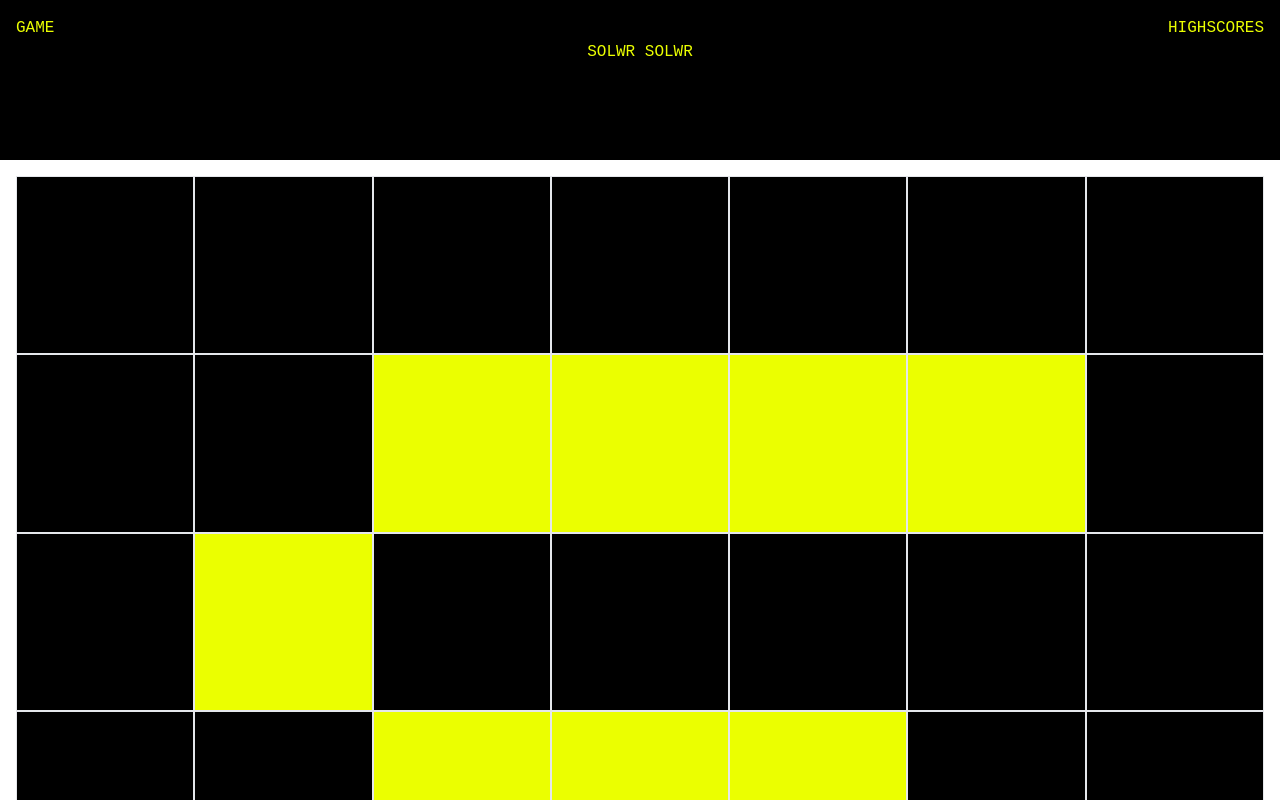
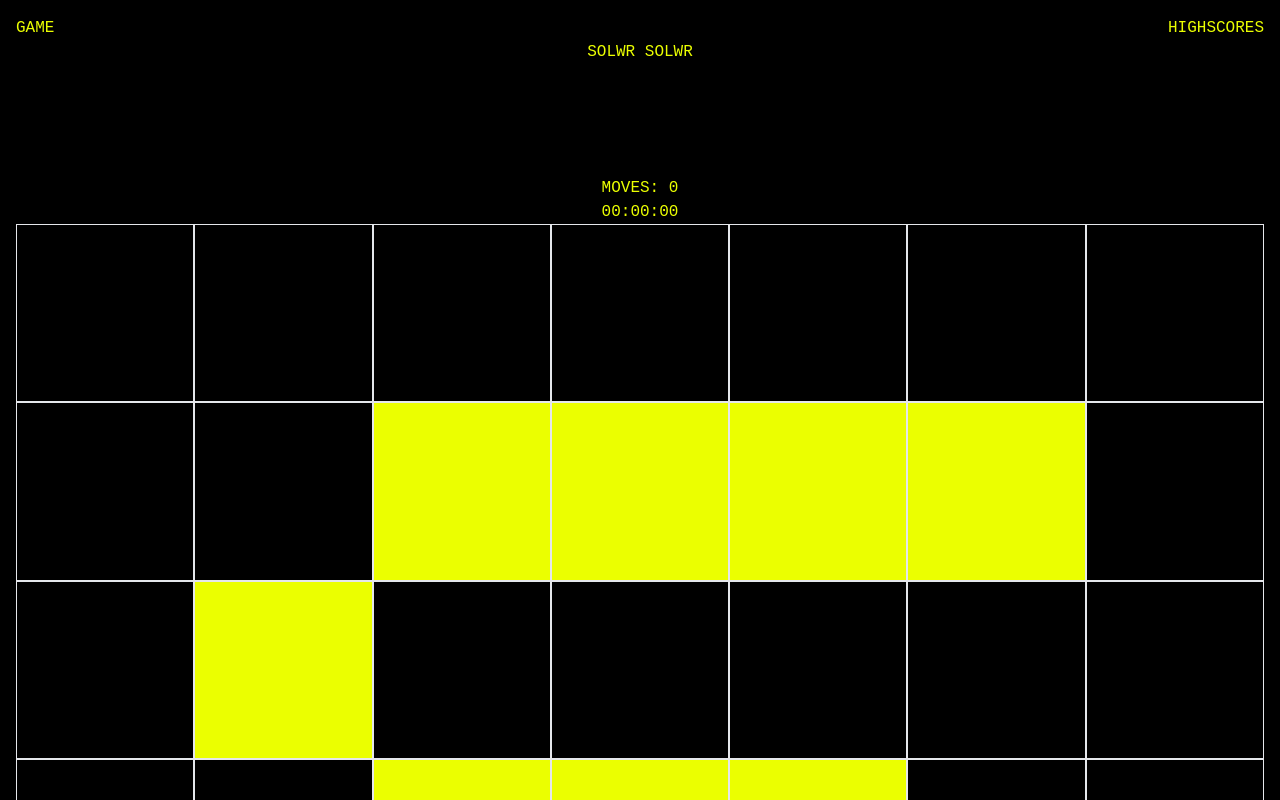
Before and after one commit to PMolnes/tilegame-vuets, a Vue app: page / in a window 1280 px wide. Shown: the top 800 px of the page. Built offline with nearby package versions, Linux system fonts and the light colour scheme.

Commit message:
Setup the game page.
Created a shuffle button and move and time counter.

```diff
--- a/src/App.vue
+++ b/src/App.vue
@@ -10,7 +10,7 @@ import { RouterLink, RouterView } from "vue-router";
     </nav>
     <h1 class="self-center">SOLWR SOLWR</h1>
   </header>
-  <body class="bg-white p-4">
+  <body class="bg-black p-4">
     <RouterView />
   </body>
 </template>
--- /dev/null
+++ b/src/components/SolveTimer.vue
@@ -0,0 +1,14 @@
+<template>
+  <div>
+    <p>MOVES: {{ gameCounter.moveCounter }}</p>
+    <span>{{("0" + Math.floor((gameCounter.timeCounter / 60000) % 60)).slice(-2)}}:</span>
+    <span>{{("0" + Math.floor((gameCounter.timeCounter / 1000) % 60)).slice(-2)}}:</span>
+    <span>{{("0" + ((gameCounter.timeCounter / 10) % 100)).slice(-2)}}</span>
+  </div>
+</template>
+
+<script setup lang="ts">
+import { useGameCounterStore } from '../stores/gameCounter';
+
+const gameCounter = useGameCounterStore();
+</script>
--- a/src/stores/counter.ts
+++ /dev/null
@@ -1,16 +0,0 @@
-import { defineStore } from 'pinia'
-
-export const useCounterStore = defineStore({
-  id: 'counter',
-  state: () => ({
-    counter: 0
-  }),
-  getters: {
-    doubleCount: (state) => state.counter * 2
-  },
-  actions: {
-    increment() {
-      this.counter++
-    }
-  }
-})
--- /dev/null
+++ b/src/stores/gameCounter.ts
@@ -0,0 +1,9 @@
+import { defineStore } from 'pinia'
+
+export const useGameCounterStore = defineStore({
+  id: 'gameCounter',
+  state: () => ({
+    timeCounter: 0,
+    moveCounter: 0
+  }),
+})
--- a/src/views/GameView.vue
+++ b/src/views/GameView.vue
@@ -1,7 +1,13 @@
 <template>
-  <TileBoard />
+  <div class="flex flex-col items-center">
+    <SolveTimer />
+    <TileBoard class="mb-2 w-full" />
+    <button @click="" class="bg-solwr-yellow text-black p-2 px-4 w-full">SHUFFLE</button>
+  </div>
 </template>
 
 <script setup lang="ts">
-import TileBoard from '../components/TileBoard.vue';
+import TileBoard from "../components/TileBoard.vue";
+import SolveTimer from "../components/SolveTimer.vue";
+
 </script>
```
